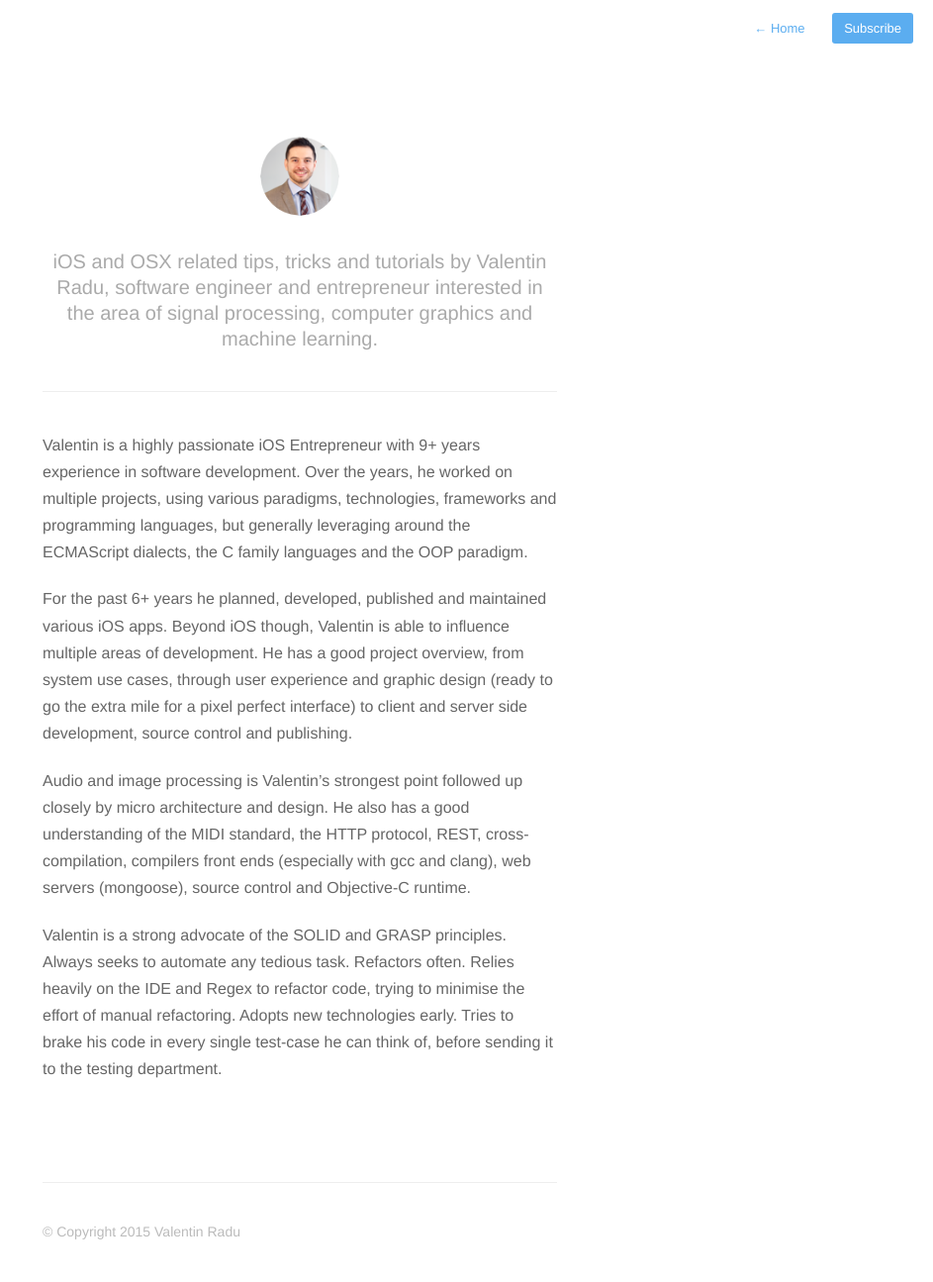
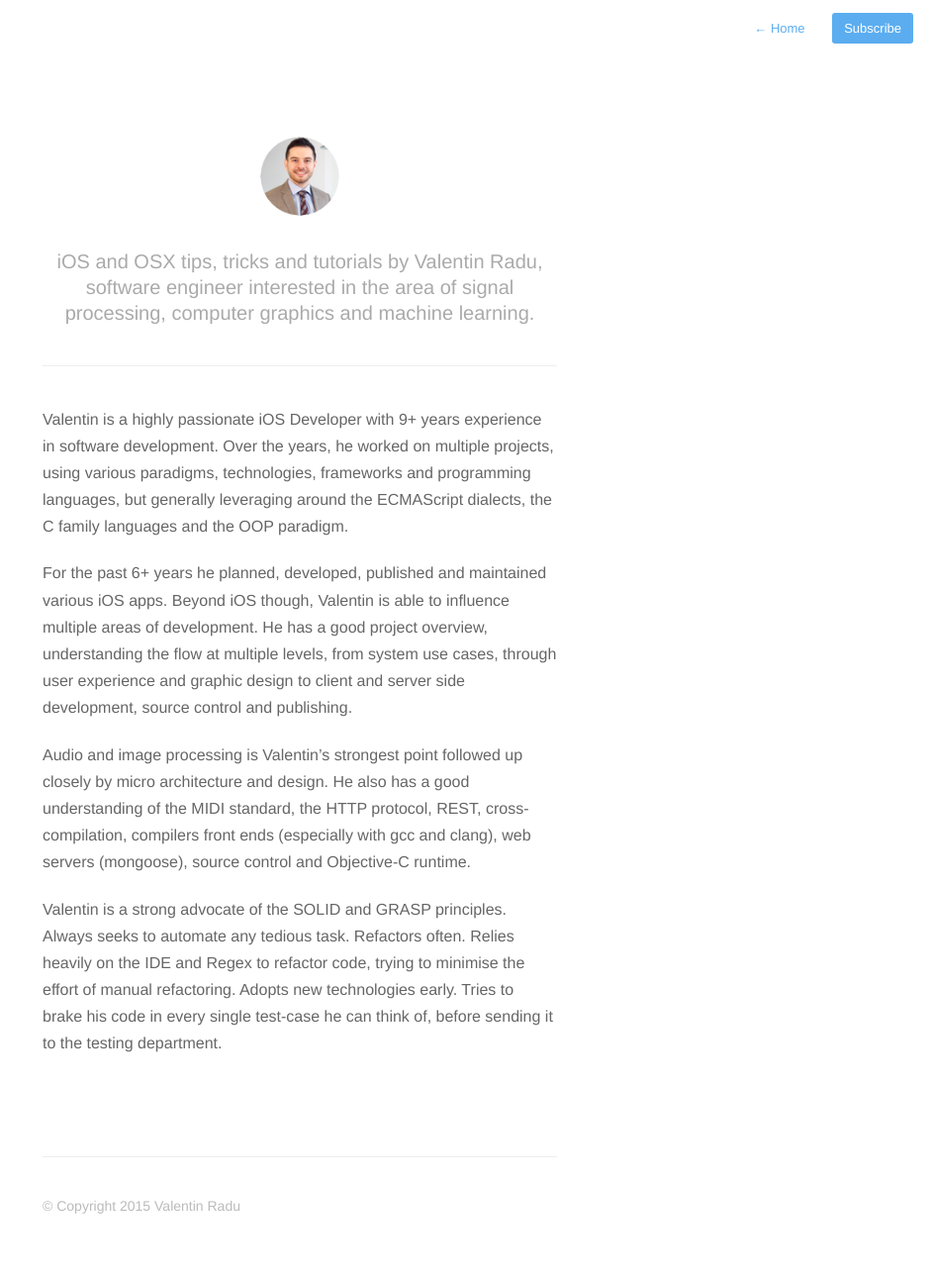
Before and after one commit to valentinradu/valentinradu.github.io, a Jekyll site: the page built from about.md, in a window 1280 px wide. Shown: the whole page at 99% size, without its empty margins (337-1280 px from the left). Built offline with Jekyll 4.4.1, drawn with Linux system fonts in a browser that asks for light colours; nearby versions of some CDN libraries; after the commit the page ends 1269 px from its top, so only the background shows below that.

Commit message:
Edited about

```diff
--- a/_config.yml
+++ b/_config.yml
@@ -1,5 +1,5 @@
 name: CocoaExposed
-description: iOS and OSX related tips, tricks and tutorials by Valentin Radu, software engineer and entrepreneur interested in the area of signal processing, computer graphics and machine learning.
+description: iOS and OSX tips, tricks and tutorials by Valentin Radu, software engineer interested in the area of signal processing, computer graphics and machine learning.
 meta_description: "iOS and OSX related tips, tricks and tutorials"
 
 aboutPage: true
--- a/about.md
+++ b/about.md
@@ -4,9 +4,9 @@ permalink: about/
 profile: true
 ---
 
-Valentin is a highly passionate iOS Entrepreneur with 9+ years experience in software development. Over the years, he worked on multiple projects, using various paradigms, technologies, frameworks and programming languages, but generally leveraging around the ECMAScript dialects, the C family languages and the OOP paradigm.
+Valentin is a highly passionate iOS Developer with 9+ years experience in software development. Over the years, he worked on multiple projects, using various paradigms, technologies, frameworks and programming languages, but generally leveraging around the ECMAScript dialects, the C family languages and the OOP paradigm.
 
-For the past 6+ years he planned, developed, published and maintained various iOS apps. Beyond iOS though, Valentin is able to influence multiple areas of development. He has a good project overview, from system use cases, through user experience and graphic design (ready to go the extra mile for a pixel perfect interface) to client and server side development, source control and publishing.
+For the past 6+ years he planned, developed, published and maintained various iOS apps. Beyond iOS though, Valentin is able to influence multiple areas of development. He has a good project overview, understanding the flow at multiple levels, from system use cases, through user experience and graphic design to client and server side development, source control and publishing.
 
 Audio and image processing is Valentin’s strongest point followed up closely by micro architecture and design. He also has a good understanding of the MIDI standard, the HTTP protocol, REST, cross-compilation, compilers front ends (especially with gcc and clang), web servers (mongoose), source control and Objective-C runtime.
 
```
